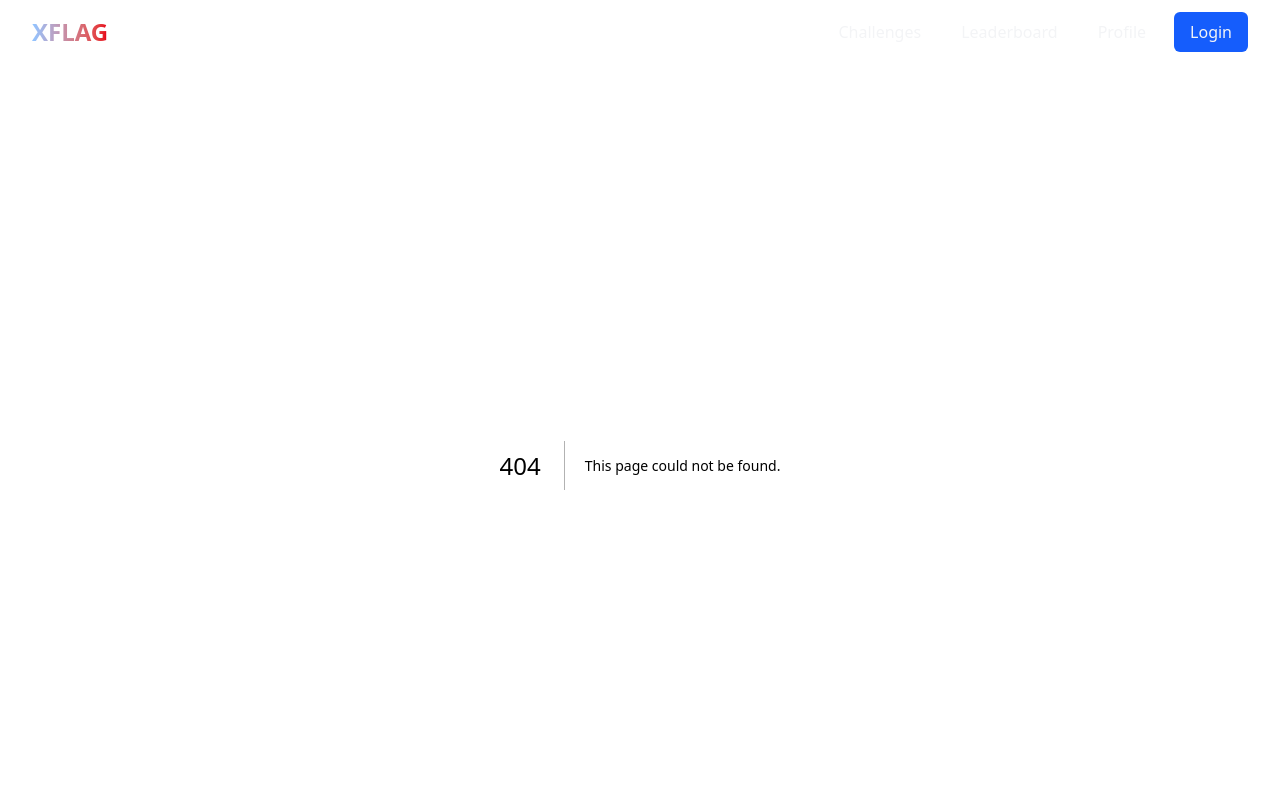
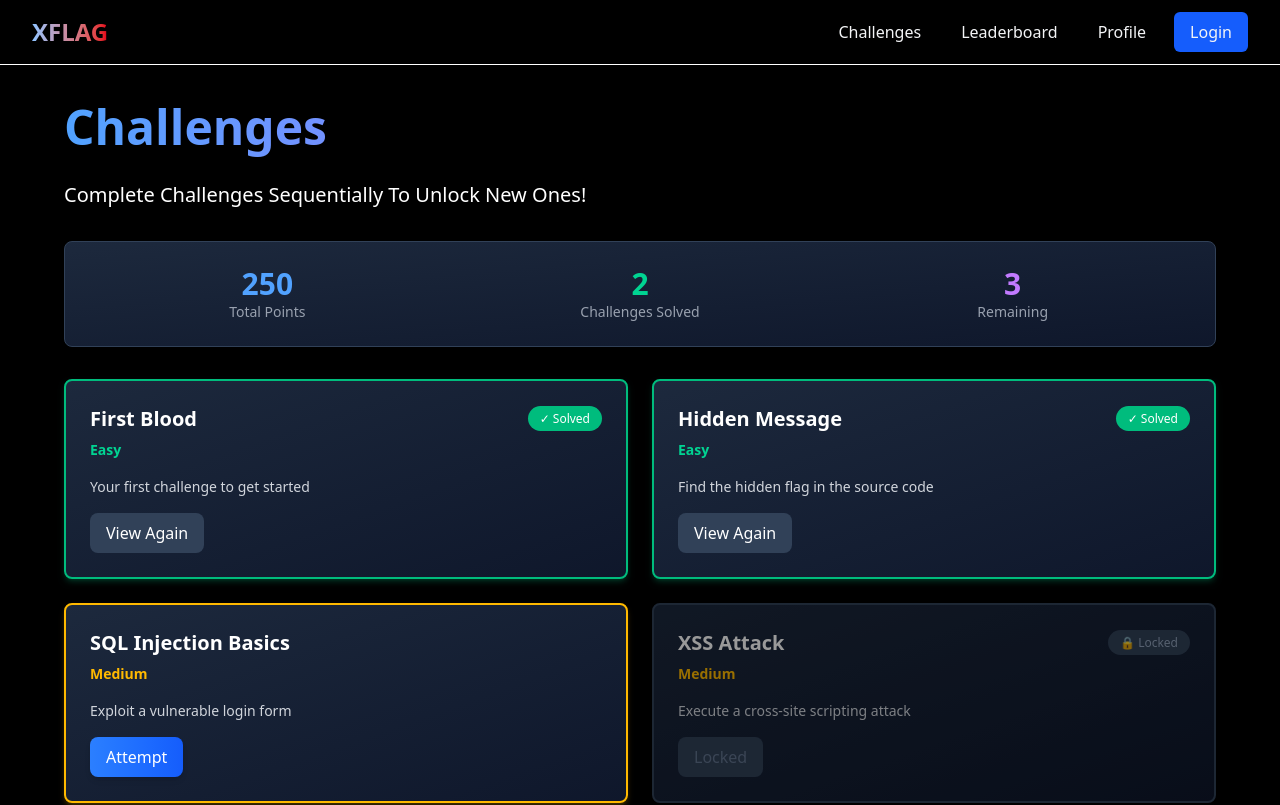
Before and after one commit to Shukl-amber/XFLAG-CTF-Project, a Next.js app: page /challenges in a window 1280 px wide. Before the commit this address had no page. Shown: the top 805 px of the page. Built offline with nearby package versions, Linux system fonts and the light colour scheme.

Commit message:
Dummy Data Testing

```diff
--- /dev/null
+++ b/app/challenges/page.js
@@ -0,0 +1,88 @@
+"use client";
+
+import { useState, useEffect } from "react";
+import ChallengeCard from "@/components/ChallengeCard";
+import { dummyChallenges, dummyUser } from "@/lib/dummyData";
+import LoadingSpinner from "@/components/LoadingSpinner";
+
+export default function ChallengesPage() {
+  const [challenges, setChallenges] = useState([]);
+  const [user, setUser] = useState([]);
+  const [loading, setLoading] = useState([]);
+
+  useEffect(() => {
+    setTimeout(() => {
+      setChallenges(dummyChallenges);
+      setUser(dummyUser);
+      setLoading(false);
+    }, 500);
+  }, []);
+
+  const totalPoints = user?.score || 0;
+  const solvedCount = user?.completedChallenges?.length || 0;
+  const totalChallenges = challenges.length;
+
+  const processedChallenges = challenges.map((challenge) => {
+    const isCompleted = user?.completedChallenges?.includes(challenge.id);
+
+    const prevChallenge = challenges.find(
+      (c) => c.order === challenge.order - 1
+    );
+
+    const isLocked =
+      challenge.order > 1 &&
+      (!prevChallenge || !user.completedChallenges?.includes(prevChallenge.id));
+
+    return { ...challenge, isCompleted, isLocked };
+  });
+
+  if (loading) {
+    return <LoadingSpinner />;
+  }
+
+  return (
+    <div className="max-w-6xl mx-auto">
+      {/* Header */}
+      <div className="mt-8 mb-8">
+        <h1 className="text-5xl font-bold mb-4 bg-gradient-to-r from-blue-400 to-purple-500 bg-clip-text text-transparent leading-tight pb-2">Challenges</h1>
+        <p className="text-xl text-lg">
+          Complete Challenges Sequentially To Unlock New Ones!
+        </p>
+      </div>
+      {/* User Status */}
+      <div className="bg-gradient-to-br from-slate-800 to-slate-900 rounded-lg p-6 mb-8 border border-slate-700 shadow-lg">
+        <div className="grid grid-cols-3 gap-4 text-center">
+          <div>
+            <div className="text-3xl font-bold text-blue-400">
+              {totalPoints}
+            </div>
+            <div className="text-sm text-gray-400 font-medium">Total Points</div>
+          </div>
+          <div>
+            <div className="text-3xl font-bold text-emerald-400">
+              {solvedCount}
+            </div>
+            <div className="text-sm text-gray-400 font-medium">Challenges Solved</div>
+          </div>
+          <div>
+            <div className="text-3xl font-bold text-purple-400">
+              {totalChallenges - solvedCount}
+            </div>
+            <div className="text-sm text-gray-400 font-medium">Remaining</div>
+          </div>
+        </div>
+      </div>
+      {/* Challenges */}
+      <div className="grid md:grid-cols-2 gap-6">
+        {processedChallenges.map((challenge) => (
+          <ChallengeCard
+            key={challenge.id}
+            challenge={challenge}
+            isCompleted={challenge.isCompleted}
+            isLocked={challenge.isLocked}
+          />
+        ))}
+      </div>
+    </div>
+  );
+}
--- a/app/page.js
+++ b/app/page.js
@@ -2,7 +2,7 @@ import Link from "next/link";
 
 export default function Home() {
   return (
-    <div className="max-h-screen min-h-screen flex flex-col items-center justify-center text-center" style={{ backgroundColor: '#fdfcfbff' }}>
+    <div className="max-h-screen min-h-screen flex flex-col items-center justify-center text-center" style={{ backgroundColor: '#f8f3eeff' }}>
       <div className="space-y-8 max-w-5xl">
         <h1 className="text-7xl font-bold bg-gradient-to-r from-blue-600 to-red-600 bg-clip-text text-transparent">
           Welcome To XFLAG
--- a/components/ChallengeCard.js
+++ b/components/ChallengeCard.js
@@ -2,66 +2,78 @@ import Link from "next/link";
 
 export default function ChallengeCard({ challenge, isCompleted, isLocked }) {
   const difficulty = {
-    Easy: "text-green-500",
-    Medium: "text-yellow-500",
-    Hard: "text-red-500",
+    Easy: "text-emerald-400",
+    Medium: "text-amber-400",
+    Hard: "text-rose-400",
+  };
+
+  const borderColor = {
+    Easy: "border-emerald-400",
+    Medium: "border-amber-400",
+    Hard: "border-rose-400",
+  };
+
+  const shadowColor = {
+    Easy: "shadow-emerald-400/20",
+    Medium: "shadow-amber-400/20",
+    Hard: "shadow-rose-400/20",
   };
 
   return (
     <div
       className={`
-      bg-gray-800 rounded-lg p-6 border-2 transition-all
+      bg-gradient-to-br from-slate-800 to-slate-900 rounded-lg p-6 border-2 transition-all shadow-md
       ${
         isLocked
-          ? "border-gray-700 opacity-60"
-          : "border-gray-700 hover:border-blue-500"
+          ? "border-slate-700 opacity-60"
+          : `${borderColor[challenge.difficulty]} hover:shadow-lg ${shadowColor[challenge.difficulty]}`
       }
-      ${isCompleted ? "border-green-500" : ""}
+      ${isCompleted ? "border-emerald-500 shadow-emerald-500/20" : ""}
     `}
     >
       <div className="flex items-start justify-between mb-4">
-        // Title Div
+        {/* Title Div */}
         <div>
-          <h3 className="text-xl font-bold mb-1">{challenge.title}</h3>
-          <span className={`text-sm ${difficultyColors[challenge.difficulty]}`}>
+          <h3 className="text-xl font-bold mb-1 text-white">{challenge.title}</h3>
+          <span className={`text-sm font-semibold ${difficulty[challenge.difficulty]}`}>
             {challenge.difficulty}
           </span>
         </div>
-        // Tag Div
+        {/* Tag Div */}
         <div>
           {isCompleted && (
-            <span className="bg-green-500 text-white text-xs px-2 py-1 rounded">
+            <span className="bg-emerald-500 text-white text-xs px-3 py-1 rounded-full font-medium">
               ✓ Solved
             </span>
           )}
           {isLocked && (
-            <span className="bg-gray-700 text-gray-400 text-xs px-2 py-1 rounded">
+            <span className="bg-slate-700 text-slate-400 text-xs px-3 py-1 rounded-full font-medium">
               🔒 Locked
             </span>
           )}
         </div>
       </div>
-      //Desc
-      <p className="text-gray-400 mb-4 text-sm">{challenge.description}</p>
-      //Action
+      {/* Desc */}
+      <p className="text-gray-300 mb-4 text-sm">{challenge.description}</p>
+      {/* Action */}
       {isLocked ? (
         <button
           disabled
-          className="bg-gray-700 text-gray-500 px-4 py-2 rounded cursor-not-allowed"
+          className="bg-slate-700 text-slate-500 px-4 py-2 rounded-lg cursor-not-allowed font-medium"
         >
           Locked
         </button>
       ) : isCompleted ? (
         <Link
           href={"/challenges/{$challenges.id}"}
-          className="bg-gray-700 hover:bg-gray-600 text-white px-4 py-2 rounded transition"
+          className="bg-slate-700 hover:bg-slate-600 text-white px-4 py-2 rounded-lg transition font-medium inline-block"
         >
           View Again
         </Link>
       ) : (
         <Link
           href={`/challenges/${challenge.id}`}
-          className="bg-blue-600 hover:bg-blue-700 text-white px-4 py-2 rounded transition"
+          className="bg-gradient-to-r from-blue-500 to-blue-600 hover:from-blue-600 hover:to-blue-700 text-white px-4 py-2 rounded-lg transition font-medium inline-block shadow-md hover:shadow-lg"
         >
           Attempt
         </Link>
--- /dev/null
+++ b/components/LoadingSpinner.js
@@ -0,0 +1,10 @@
+export default function LoadingSpinner() {
+  return (
+    <div className="flex items-center justify-center min-h-screen">
+      <div className="relative">
+        <div className="w-16 h-16 border-4 border-gray-700 rounded-full"></div>
+        <div className="w-16 h-16 border-4 border-blue-500 rounded-full animate-spin border-t-transparent absolute top-0 left-0"></div>
+      </div>
+    </div>
+  )
+}
--- /dev/null
+++ b/lib/dummyData.js
@@ -0,0 +1,63 @@
+// Simulated data
+
+export const dummyChallenges = [
+  {
+    id: '1',
+    title: 'First Blood',
+    description: 'Your first challenge to get started',
+    difficulty: 'Easy',
+    points: 100,
+    order: 1,
+    locked: false,
+    category: 'Web'
+  },
+  {
+    id: '2',
+    title: 'Hidden Message',
+    description: 'Find the hidden flag in the source code',
+    difficulty: 'Easy',
+    points: 150,
+    order: 2,
+    locked: true, // Unlocked after C1
+    category: 'Web'
+  },
+  {
+    id: '3',
+    title: 'SQL Injection Basics',
+    description: 'Exploit a vulnerable login form',
+    difficulty: 'Medium',
+    points: 250,
+    order: 3,
+    locked: true,
+    category: 'Web'
+  },
+  {
+    id: '4',
+    title: 'XSS Attack',
+    description: 'Execute a cross-site scripting attack',
+    difficulty: 'Medium',
+    points: 300,
+    order: 4,
+    locked: true,
+    category: 'Web'
+  },
+  {
+    id: '5',
+    title: 'Privilege Escalation',
+    description: 'Gain admin access to the system',
+    difficulty: 'Hard',
+    points: 500,
+    order: 5,
+    locked: true,
+    category: 'System'
+  },
+]
+
+export const dummyUser = {
+  id: 'user123',
+  email: 'test@example.com',
+  displayName: 'Test User',
+  score: 250, // Solved challenges 1 & 2
+  completedChallenges: ['1', '2'],
+  photoURL: 'https://via.placeholder.com/150'
+}
```
Also changed, not shown: package.json (+5 -4 lines), 2 other files (tests, documents, lock files or other folders).
